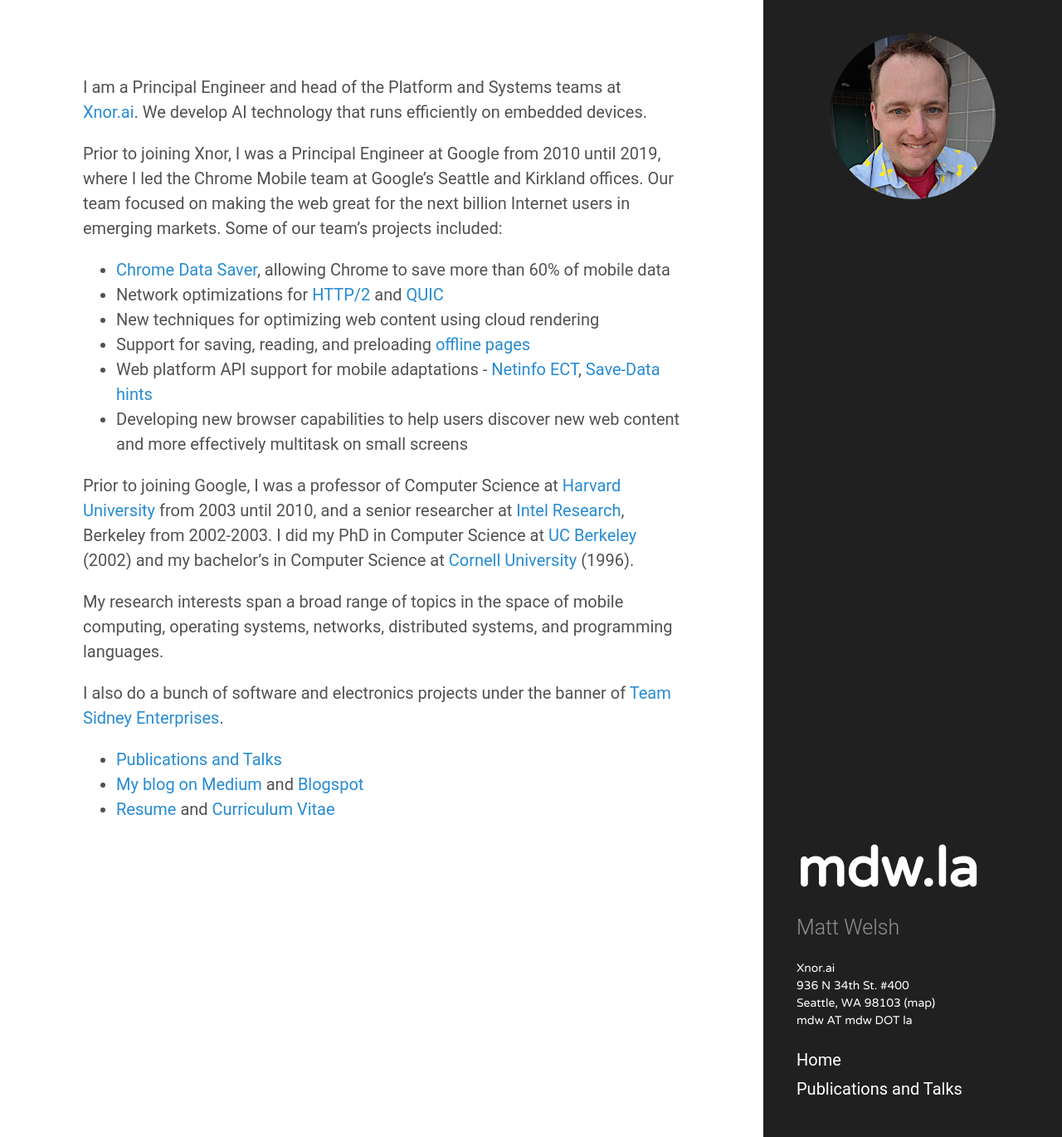
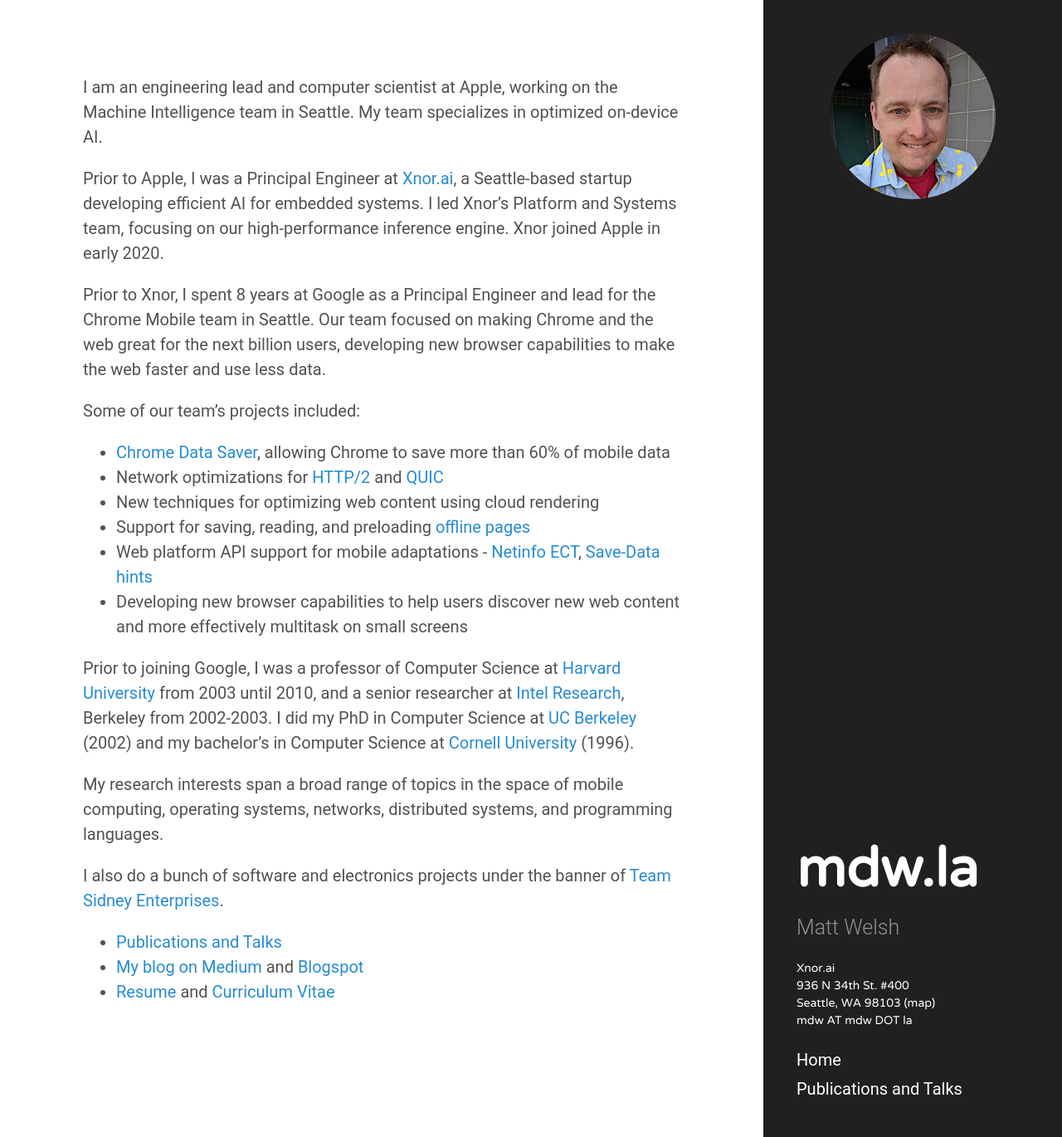
Before and after one commit to mdwelsh/mdwelsh.github.io, a Jekyll site: the page built from index.md, in a window 1280 px wide and 1370 px high. Shown: the whole window at 83% size. Built offline with Jekyll 4.4.1, drawn with Linux system fonts in a browser that asks for light colours.

Commit message:
Update index.md

```diff
--- a/index.md
+++ b/index.md
@@ -1,15 +1,19 @@
 ---
 layout: page
 ---
-I am a Principal Engineer and head of the Platform and Systems
-teams at [Xnor.ai](https://www.xnor.ai/).
-We develop AI technology that runs efficiently on embedded devices.
 
-Prior to joining Xnor, I was a Principal Engineer at Google from
-2010 until 2019, where I led the Chrome Mobile team at Google's Seattle
-and Kirkland offices. Our team focused on making the web great for
-the next billion Internet users in emerging markets. Some of our
-team's projects included:
+I am an engineering lead and computer scientist at Apple, working on the Machine Intelligence team in Seattle.
+My team specializes in optimized on-device AI.
+
+Prior to Apple, I was a Principal Engineer at [Xnor.ai](https://www.xnor.ai), a Seattle-based startup developing
+efficient AI for embedded systems. I led Xnor's Platform and Systems team, focusing on our high-performance
+inference engine. Xnor joined Apple in early 2020.
+
+Prior to Xnor, I spent 8 years at Google as a Principal Engineer and lead for the Chrome Mobile
+team in Seattle. Our team focused on making Chrome and the web great for the next billion users, developing new
+browser capabilities to make the web faster and use less data.
+
+Some of our team's projects included:
 
 * [Chrome Data Saver](/papers/flywheel-nsdi15.pdf), allowing Chrome to save more than 60% of mobile data
 * Network optimizations for [HTTP/2](https://http2.github.io/) and [QUIC](https://www.chromium.org/quic)
```
